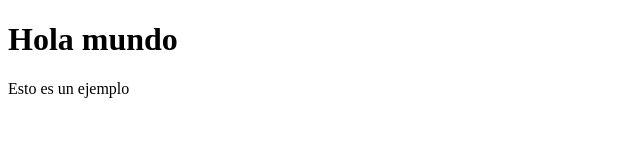
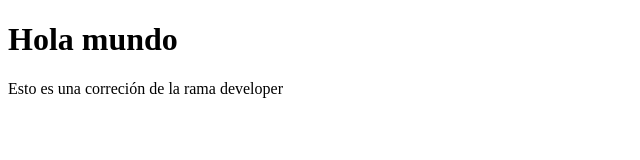
Before and after one commit to Angel-Adolfo/EstoEsUnEjemplo, a plain HTML site: page index.html in a window 1280 px wide. Shown: the whole page, without its empty margins (0-640 px from the left). Drawn offline with Linux system fonts and the light colour scheme.

Commit message:
Se arreglaron cambio en el index

```diff
--- a/index.html
+++ b/index.html
@@ -7,6 +7,6 @@
 </head>
 <body>
     <h1>Hola mundo</h1>
-    Esto es un ejemplo
+    Esto es una correción de la rama developer
 </body>
 </html>
```
